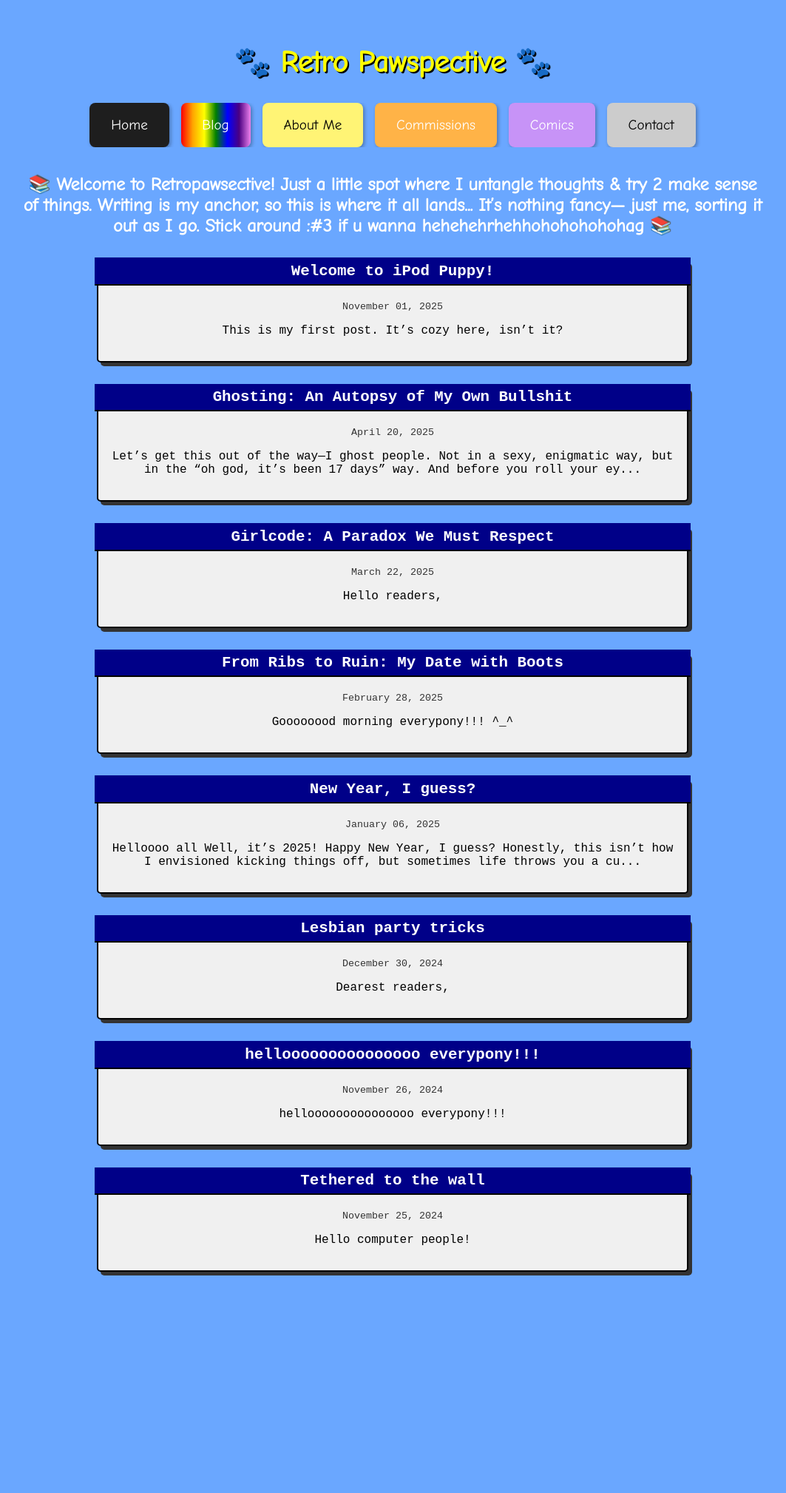
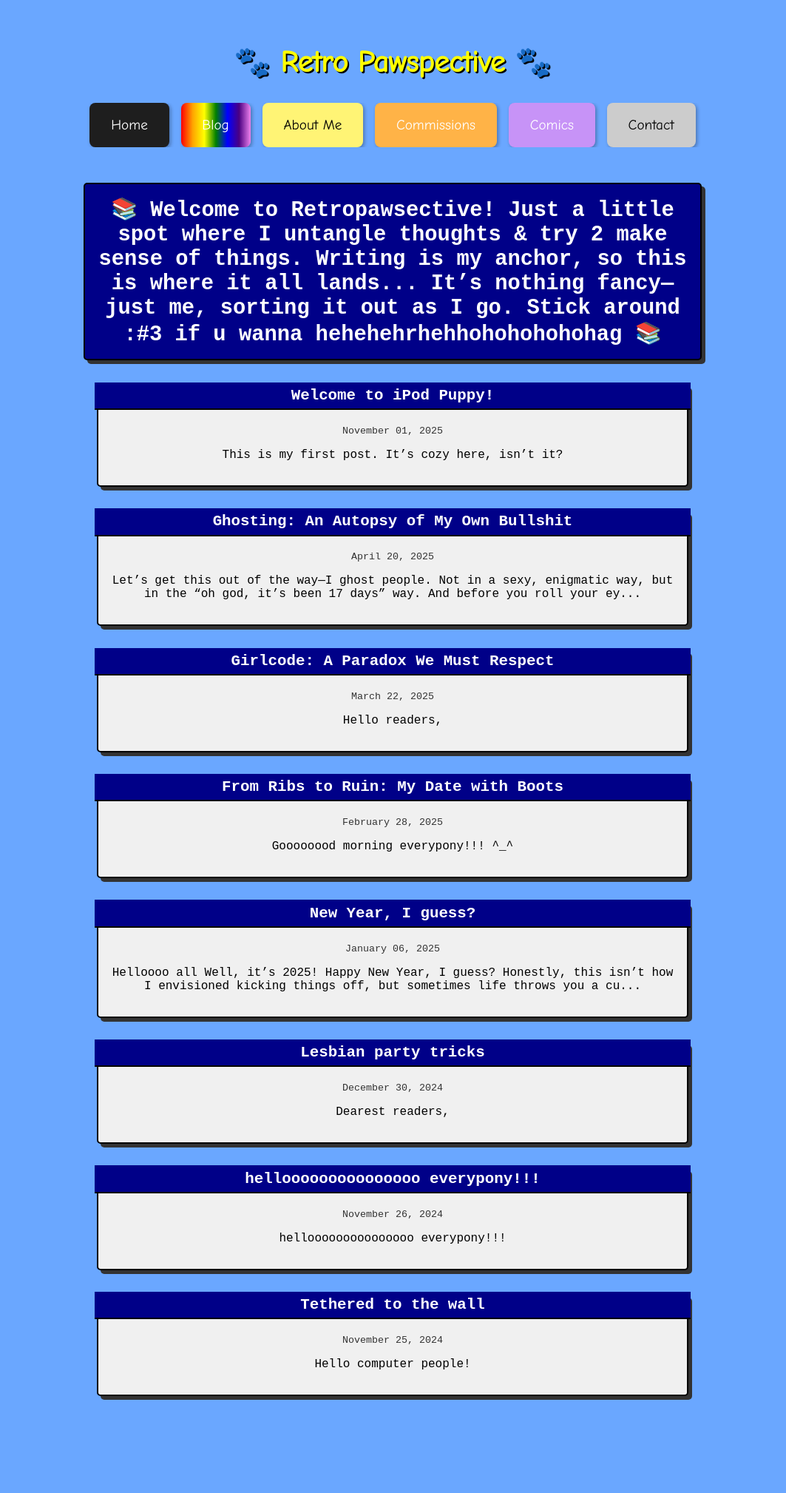
Before and after one commit to Chrissy-and-Chloe/ipodpuppywebsite, a Jekyll site: the page built from blog.html, in a window 1280 px wide. Shown: the whole page at 74% size, without its empty margins (109-1172 px from the left). Built offline with Jekyll 4.4.1, drawn with Linux system fonts in a browser that asks for light colours; before the commit the page ends 1850 px from its top, so only the background shows below that.

Commit message:
Update style.css

```diff
--- a/assets/css/style.css
+++ b/assets/css/style.css
@@ -315,3 +315,21 @@ blockquote, pre, code {
   color: #fffbe6;
   font-style: italic;
 }
+
+.blog-header {
+  background-color: #000088;              /* Retro deep blue background */
+  color: #fff;                            /* White text */
+  border: 2px solid #000;                 /* Black border like posts */
+  border-radius: 5px;                     /* Slight rounding */
+  font-family: 'Courier New', monospace;  /* Retro font */
+  padding: 1em;                           /* Padding for spacing */
+  box-shadow: 5px 5px 0 #333;            /* Offset shadow for depth */
+  margin: 2em auto;                       /* Space above blog posts */
+  max-width: 800px;                       /* Match blog post width */
+  text-align: center;                     /* Center text */
+}
+
+.blog-header h2 {
+  margin: 0;
+  font-size: 1.8em;                       /* Slightly bigger for header */
+}
```
